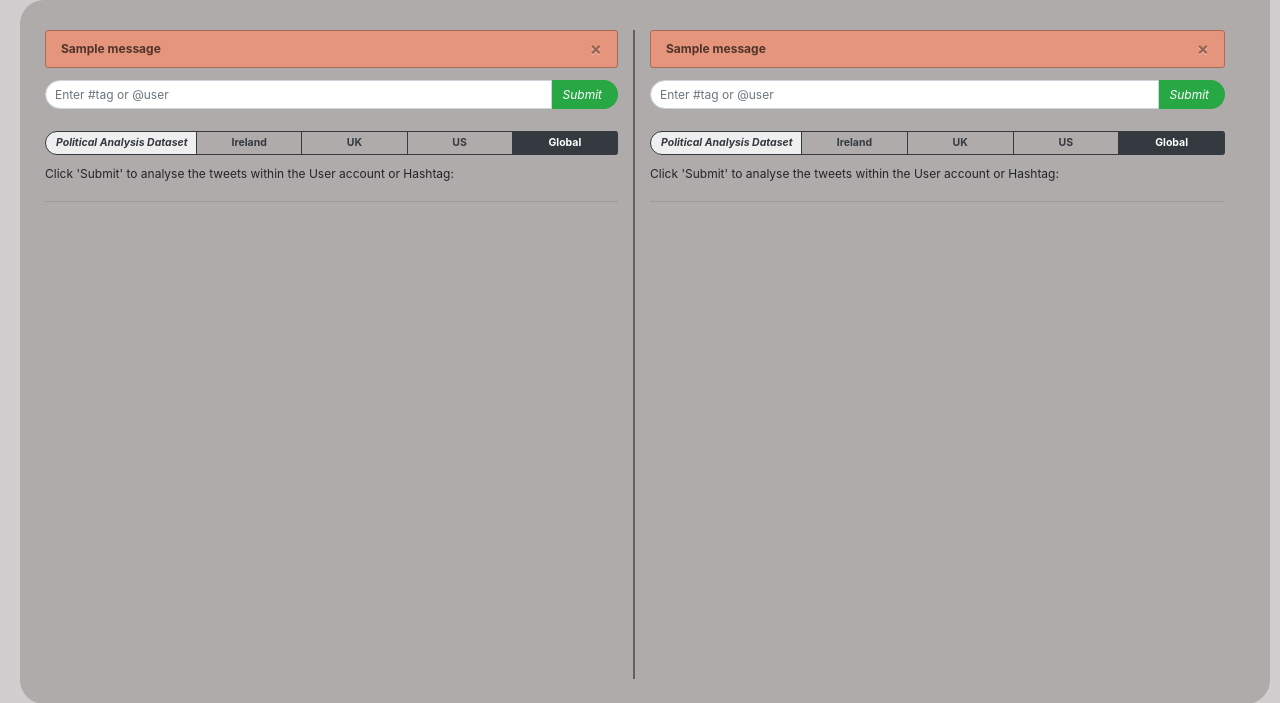
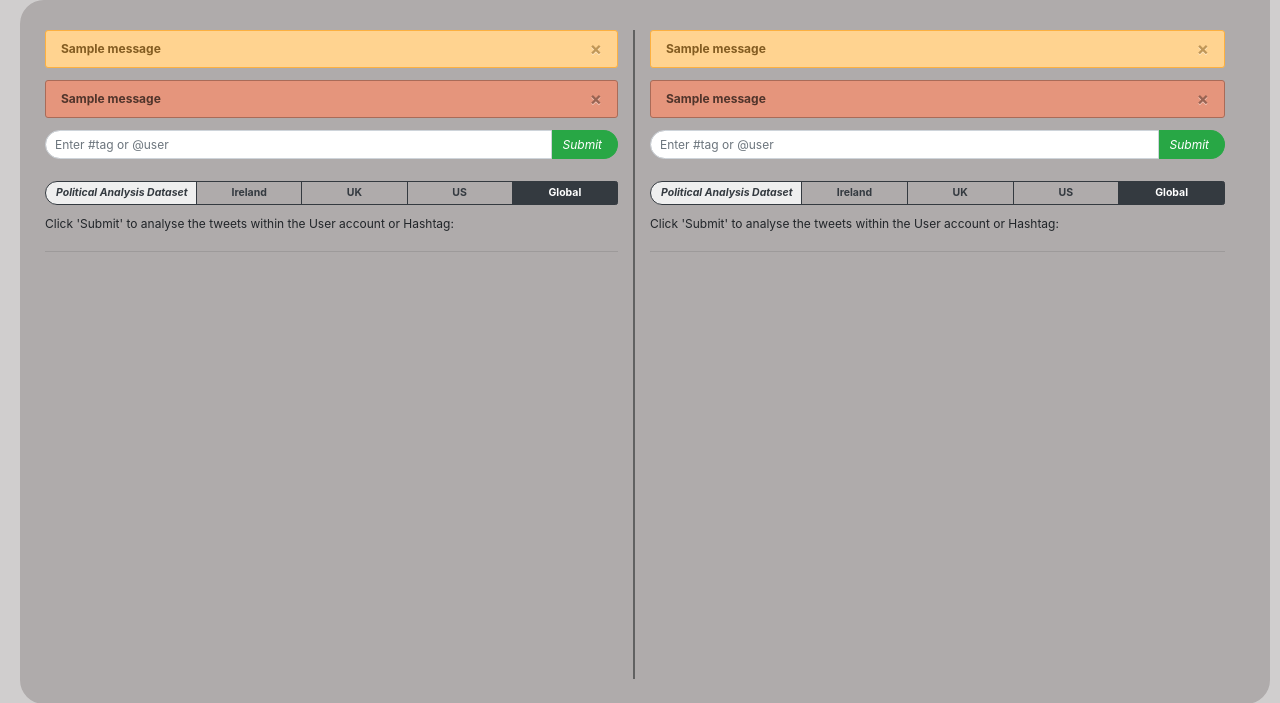
Before and after one commit to a-mcloughlin/final-year-project, a Flask app: page /compare_tweets in a window 1280 px wide. Shown: the part 60-763 px from the top of the page. Run offline with Flask 2, Linux system fonts and the light colour scheme; one stand-in notice (Sample message) is shown; some libraries are stand-ins or nearby versions.

Commit message:
Change info messages to yellow

```diff
--- a/app.py
+++ b/app.py
@@ -27,7 +27,7 @@ def analyse_tweets():
     return render_template('tabs/analyse_tweets.html', result=resultitem)
 
 def analyse_err(msg):
-    flash(msg)
+    flash(msg, 'error')
     return render_template('tabs/analyse_tweets.html', result=None)
 
 # If a request has been made, render the results on the page
@@ -47,7 +47,7 @@ def analyseQuery():
         return analyse_err("No tweets found for this query, please try again")
 
     if err != None:
-        flash("Analysing fewer than 20 tweets will lead to less accurate results. Only "+str(resultitem.tweetsetInfo.tweet_count)+" tweets analysed for "+str(resultitem.tweetsetInfo.term))
+        flash("Analysing fewer than 20 tweets will lead to less accurate results. Only "+str(resultitem.tweetsetInfo.tweet_count)+" tweets analysed for "+str(resultitem.tweetsetInfo.term),'info')
 
     return render_template('tabs/analyse_tweets.html', result=resultitem)
 
@@ -57,7 +57,7 @@ def compare():
     return render_template('tabs/compare_tweets.html', resultlist=resultlist)
 
 def compare_err(msg, column):
-    flash(msg, "category"+column)
+    flash(msg, "column"+column+"_error")
     return render_template('tabs/compare_tweets.html', resultlist=resultlist)
 
 # If a request has been made, render the results on the page
@@ -84,7 +84,7 @@ def compareQuery():
         resultlist[1] = result
 
     if err != None:
-        flash("Analysing fewer than 20 tweets will lead to less accurate results. Only "+str(result.tweetsetInfo.tweet_count)+" tweets analysed for "+str(result.tweetsetInfo.term))
+        flash("Analysing fewer than 20 tweets will lead to less accurate results. Only "+str(result.tweetsetInfo.tweet_count)+" tweets analysed for "+str(result.tweetsetInfo.term), "column"+lp+"_info")
 
     return render_template('tabs/compare_tweets.html', resultlist=resultlist)
 
@@ -95,7 +95,7 @@ def analyse_acc():
     return render_template('tabs/analyse_account.html', result=resultitem)
 
 def analyse_acc_err(msg):
-    flash(msg)
+    flash(msg, 'error')
     return render_template('tabs/analyse_account.html', result=None)
 
 # If a request has been made, render the results on the page
@@ -108,7 +108,7 @@ def analyse_acc_Query():
     country = request.form.get('countryDataset', 'global')
     resultitem, err = analyse_account(term, country)
     if err != None:
-        flash("Analysing fewer than 20 tweets will lead to less accurate results. Only "+str(resultitem.tweetsetInfo.tweet_count)+" tweets analysed for "+str(resultitem.tweetsetInfo.term))
+        flash("Analysing fewer than 20 tweets will lead to less accurate results. Only "+str(resultitem.tweetsetInfo.tweet_count)+" tweets analysed for "+str(resultitem.tweetsetInfo.term),'info')
 
     if resultitem == "noHashorAt":
         return analyse_acc_err("You must enter a @user handle, please try again")
--- a/static/styles/styles.css
+++ b/static/styles/styles.css
@@ -376,10 +376,17 @@ html {
     float:left;
 }
 
-.alert {
+.error {
     background-color: #e5957c !important;
     border-color: #a96b58 !important;
     color: #50342b !important;
+    font-weight: bold !important;
+}
+
+.info {
+    background-color: #ffd390 !important;
+    border-color: #FCB040 !important;
+    color: #835c21 !important;
     font-weight: bold !important;
 }
 
@@ -433,7 +440,4 @@ html {
     height: 15px;
 }
 
-.displaybtn {
-    background: #ffffff;
-}
 /* End */
--- a/templates/tabs/analyse_account.html
+++ b/templates/tabs/analyse_account.html
@@ -5,10 +5,10 @@
 {% block tab3 %}" style="background: #AFABAB; border-color: #AFABAB; font-weight: bold;{% endblock %}
 {% block content %}
   <div class="bigtab d-flex flex-column">
-  {% with messages = get_flashed_messages() %}
+  {% with messages = get_flashed_messages(with_categories=true) %}
 	  {% if messages %}
-	    {% for message in messages %}
-		  <div class="alert alert-warning alert-dismissible" role="alert">
+	    {% for category, message in messages %}
+		  <div class="{{category}} alert alert-warning alert-dismissible" role="alert">
 		  <button type="button" class="close" data-dismiss="alert" aria-label="Close"><span aria-hidden="true">×</span></button>
 			{{message}}
 		  </div>
--- a/templates/tabs/analyse_tweets.html
+++ b/templates/tabs/analyse_tweets.html
@@ -5,10 +5,10 @@
 {% block tab3 %}{% endblock %}
 {% block content %}
   <div class="bigtab d-flex flex-column">
-  {% with messages = get_flashed_messages() %}
+  {% with messages = get_flashed_messages(with_categories=true) %}
 	  {% if messages %}
-	    {% for message in messages %}
-		  <div class="alert alert-warning alert-dismissible" role="alert">
+	    {% for category, message in messages %}
+		  <div class="{{category}} alert alert-warning alert-dismissible" role="alert">
 		  <button type="button" class="close" data-dismiss="alert" aria-label="Close"><span aria-hidden="true">×</span></button>
 			{{message}}
 		  </div>
--- a/templates/tabs/compare_tweets.html
+++ b/templates/tabs/compare_tweets.html
@@ -9,15 +9,26 @@
         {% for result in resultlist %}
 			{% if loop.index == 1 %}
 				<div class="col-12 col-md-6 compare-content1">
-				{% set category = "category1"%}
+				{% set column = "column1"%}
 			{% else %}
 				<div class="col-12 col-md-6 compare-content2">
-				{% set category = "category2"%}
+				{% set column = "column2"%}
 			{%endif%}
-			{% with messages = get_flashed_messages(category_filter=[category]) %}
+			{% with messages = get_flashed_messages(category_filter=[column+"_info"]) %}
 				{% if messages %}
 					{% for message in messages %}
-					<div class="alert alert-warning alert-dismissible" role="alert">
+					<div class="info alert alert-warning alert-dismissible" role="alert">
+						<button type="button" class="close" data-dismiss="alert" aria-label="Close">
+						<span aria-hidden="true">×</span></button>
+						{{message}}
+					</div>
+					{% endfor %}
+				{% endif %}
+			{% endwith %}
+			{% with messages = get_flashed_messages(category_filter=[column+"_error"]) %}
+				{% if messages %}
+					{% for message in messages %}
+					<div class="error alert alert-warning alert-dismissible" role="alert">
 						<button type="button" class="close" data-dismiss="alert" aria-label="Close">
 						<span aria-hidden="true">×</span></button>
 						{{message}}
```
